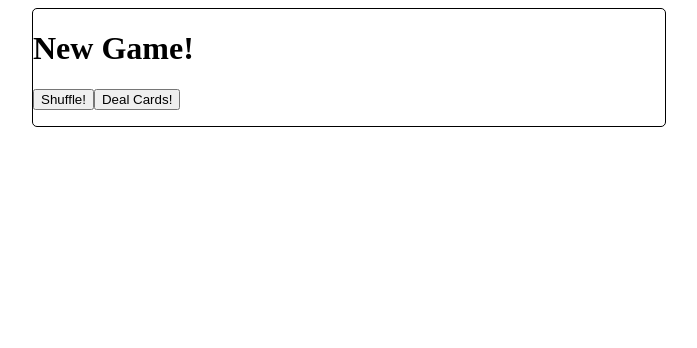
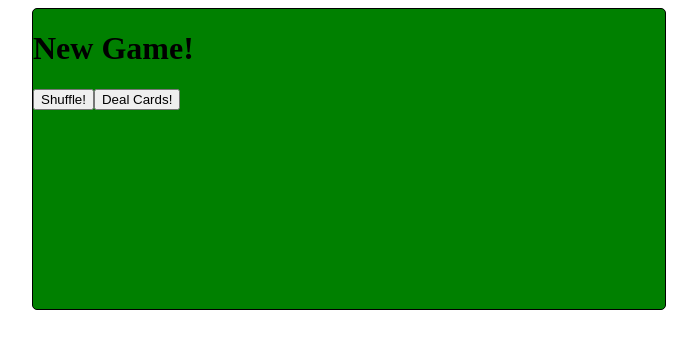
Before and after one commit to DGMarkel/react-war, a React (Create React App) app: page / in a window 1280 px wide. Both pictures are taken after a click on the button "War!". Shown: the top 348 px of the page, without its empty margins (291-988 px from the left). Built offline with nearby package versions, Linux system fonts and the light colour scheme.

Commit message:
update css

```diff
--- a/src/index.css
+++ b/src/index.css
@@ -1,8 +1,10 @@
 .game {
   width: 50%;
+  height: 300px;
   margin: auto;
   border: 1px solid black;
   border-radius: 5px;
+  background-color: green;
 }
 
 .cards-display {
@@ -13,10 +15,9 @@
 .card {
   display: inline-block;
   margin-left: 50px;
-  border-color: #808080 #000000 #000000 #808080;
-  border-width: 1px;
+  border: 3px solid red;
   border-radius: 5px;
-  border-style: solid;
+  background-color: white;
   color: #000000;
   font-size: 20pt;
   width:  3.75em;
```
